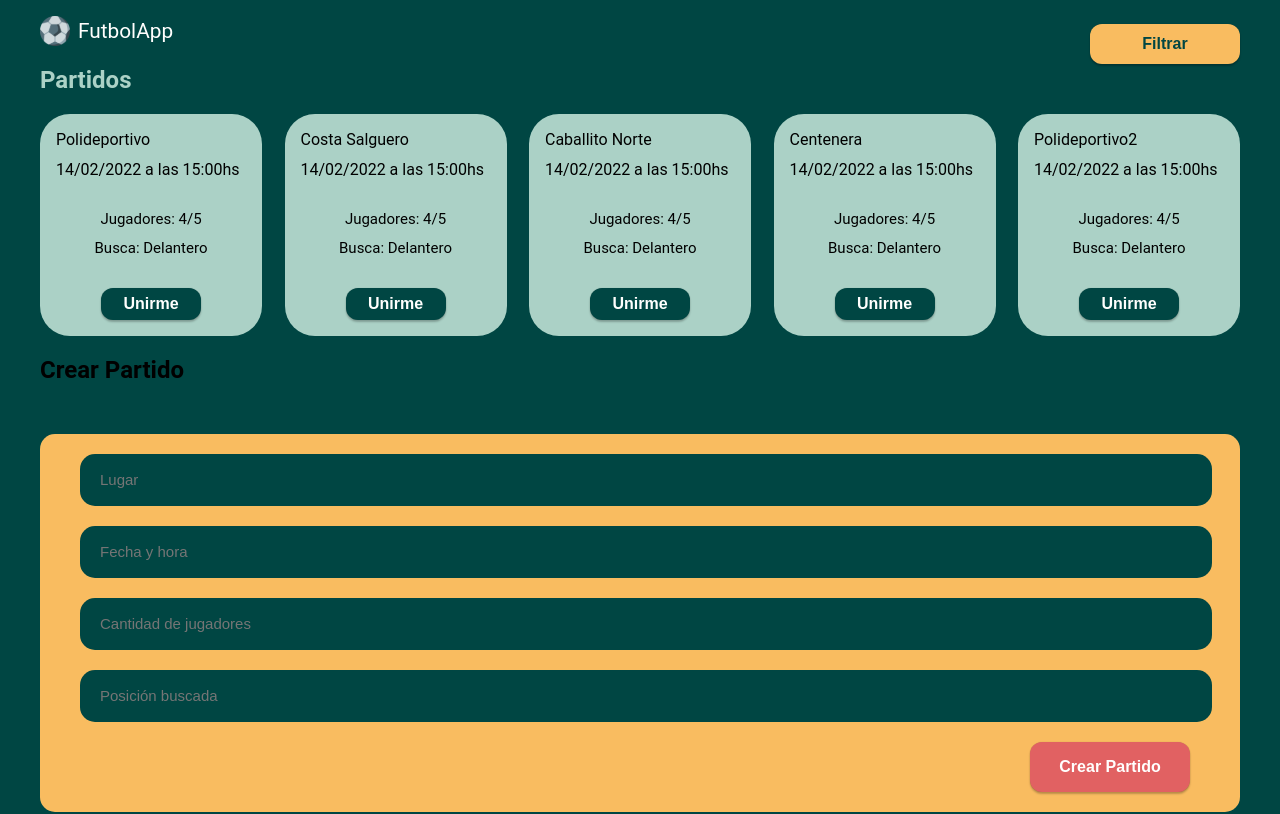
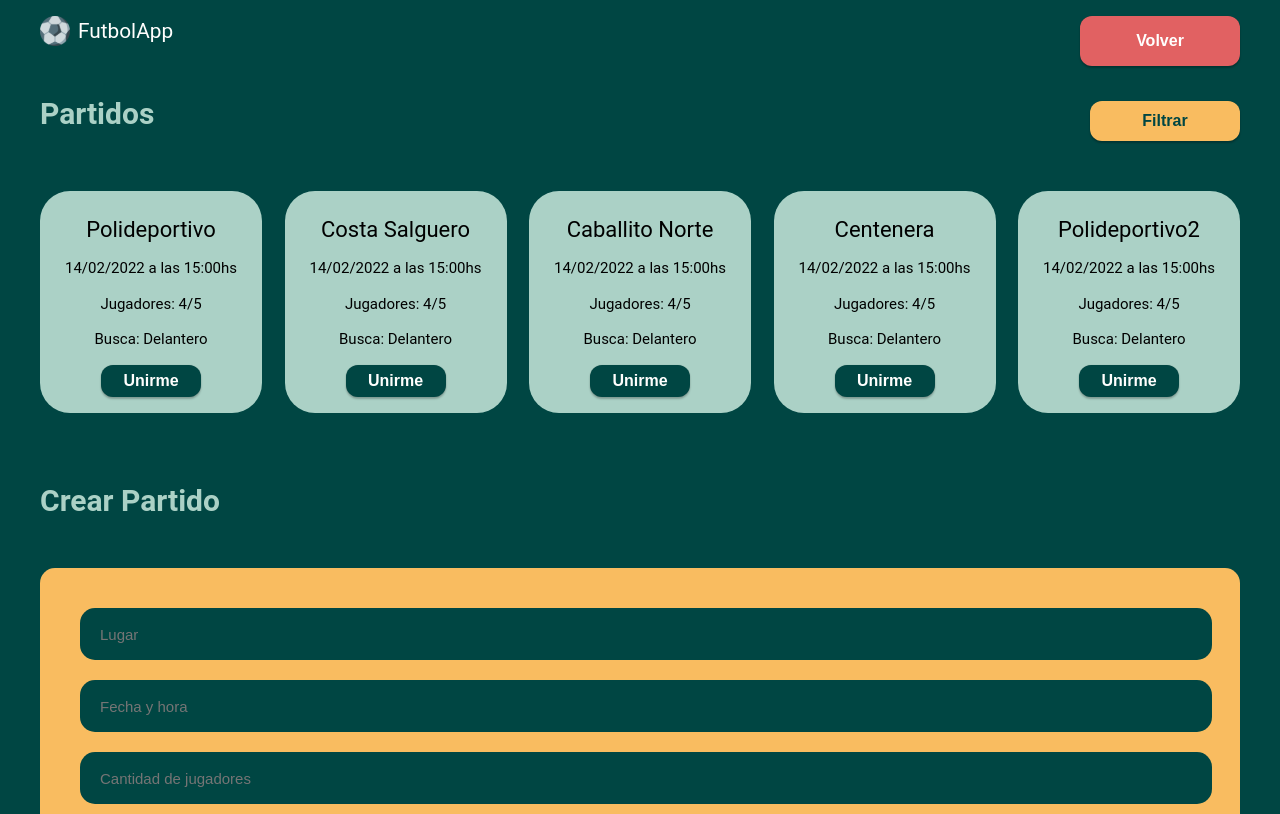
Before and after one commit to macbenites/pg-frontend, a React (Create React App) app: page /games in a window 1280 px wide. Shown: the top 814 px of the page. Built offline with nearby package versions, Linux system fonts and the light colour scheme; no server answers.

Commit message:
acomodando estilos y navigate a /home

```diff
--- a/src/Components/Games.jsx
+++ b/src/Components/Games.jsx
@@ -1,4 +1,7 @@
 import React from "react";
+import { useNavigate } from "react-router-dom";
+import { useEffect, useContext } from "react";
+import { context } from "../Context/authContext";
 import Logo from "./Logo";
 import CardsGames from "./CardsGames";
 import { infoCardsGames } from "../Utils/infoCardsGames";
@@ -7,13 +10,25 @@ import {
   BtnGamesFilter,
   CardsGamesStyle,
   InputGamesStyle,
+  CreateGameStyle,
   BtnCreateGame,
+  BtnBack,
 } from "../Styles/Games";
 
 function Games() {
+  const navigate = useNavigate();
+  const { user } = useContext(context);
+
+  useEffect(() => console.log(user), [user])
+
+  function handleCLick(e){
+      navigate('/home')
+  };
+
   return (
     <div>
       <Logo />
+      <BtnBack onClick={(e) => {handleCLick(e)}}>Volver</BtnBack>
       <TitleStyle>Partidos</TitleStyle>
       <BtnGamesFilter>
         <p>Filtrar</p>
@@ -29,7 +44,7 @@ function Games() {
           />
         ))}
       </CardsGamesStyle>
-      <h2>Crear Partido</h2>
+      <CreateGameStyle>Crear Partido</CreateGameStyle>
 
       <InputGamesStyle>
         <input placeholder="Lugar" />
--- a/src/Styles/CardsGames.js
+++ b/src/Styles/CardsGames.js
@@ -12,7 +12,12 @@ export const MainCardsGames = styled.div`
   padding: 1rem;
 `;
 
-export const DateStyle = styled.div``;
+export const DateStyle = styled.div`
+  display: flex;
+  justify-content: center;
+  margin-bottom: -20px;
+  font-size: 15px;
+`;
 
 export const Players = styled.div`
   display: flex;
@@ -25,10 +30,14 @@ export const Search = styled.div`
   display: flex;
   justify-content: center;
   font-size: 15px;
-  margin-bottom: 20px;
 `;
 
-export const Location = styled.div``;
+export const Location = styled.div`
+  display: flex;
+  justify-content: center;
+  font-size: 22px;
+  margin-top: 10px;
+`;
 
 export const ButtonCardsGames = styled(Button)`
   background-color: #004643;
--- a/src/Styles/Games.js
+++ b/src/Styles/Games.js
@@ -4,6 +4,9 @@ import { Button } from "./reusable/Button";
 export const TitleStyle = styled.h2`
   color: #abd1c6;
   display: flex;
+  font-size: 30px;
+  margin-top: 30px;
+  margin-bottom: 30px;
 `;
 
 export const CardsGamesStyle = styled.div`
@@ -18,11 +21,7 @@ export const InputGamesStyle = styled.form`
   border-radius: 15px;
   padding: 20px;
   margin-top: 50px;
-  h2 {
-    color: #004643;
-    margin-left: 20px;
-    font-size: 30px;
-  }
+
   input {
     width: 1110px;
     height: 50px;
@@ -32,14 +31,22 @@ export const InputGamesStyle = styled.form`
     border-radius: 15px;
     margin-left: 20px;
     margin-bottom: 20px;
+    margin-top: 20px;
     border: none;
     padding-left: 20px;
     font-size: 15px;
   }
 `;
 
+export const CreateGameStyle = styled.h2`
+    color: #abd1c6;
+    font-size: 30px;
+    margin-top: 70px;
+`;
+
 export const BtnCreateGame = styled(Button)`
-  margin-left: 970px;
+  margin-left: 490px;
+  width: 200px;
 `;
 
 export const BtnGamesFilter = styled(Button)`
@@ -49,8 +56,13 @@ export const BtnGamesFilter = styled(Button)`
   margin-left: 1050px;
   background-color: #f9bc60;
   display: flex;
-  margin-top: -90px;
+  margin-top: -60px;
   p {
     color: #004643;
   }
 `;
+
+export const BtnBack = styled(Button)`
+    margin-left: 1040px;
+    margin-top: -30px;
+`;
```
